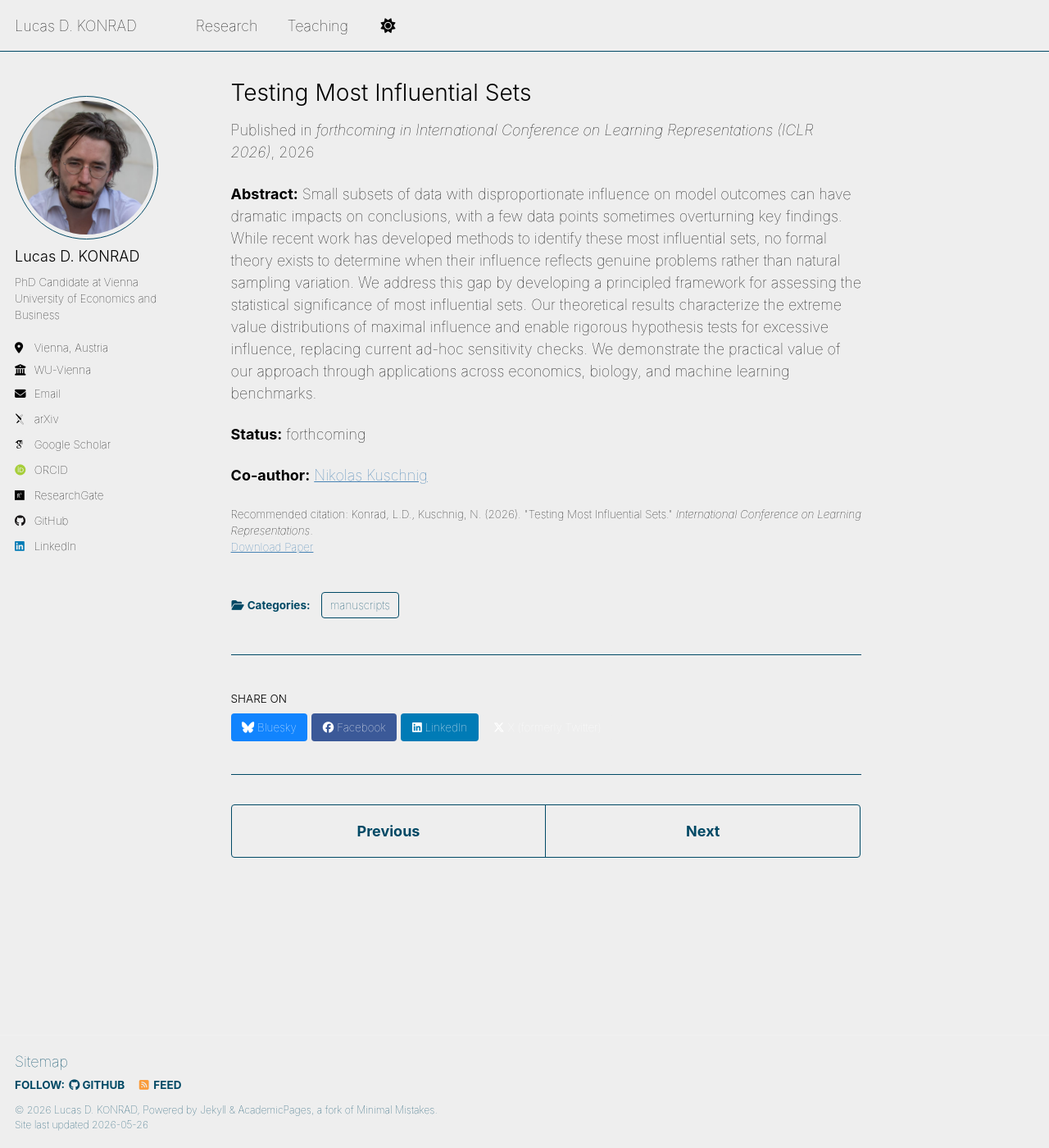
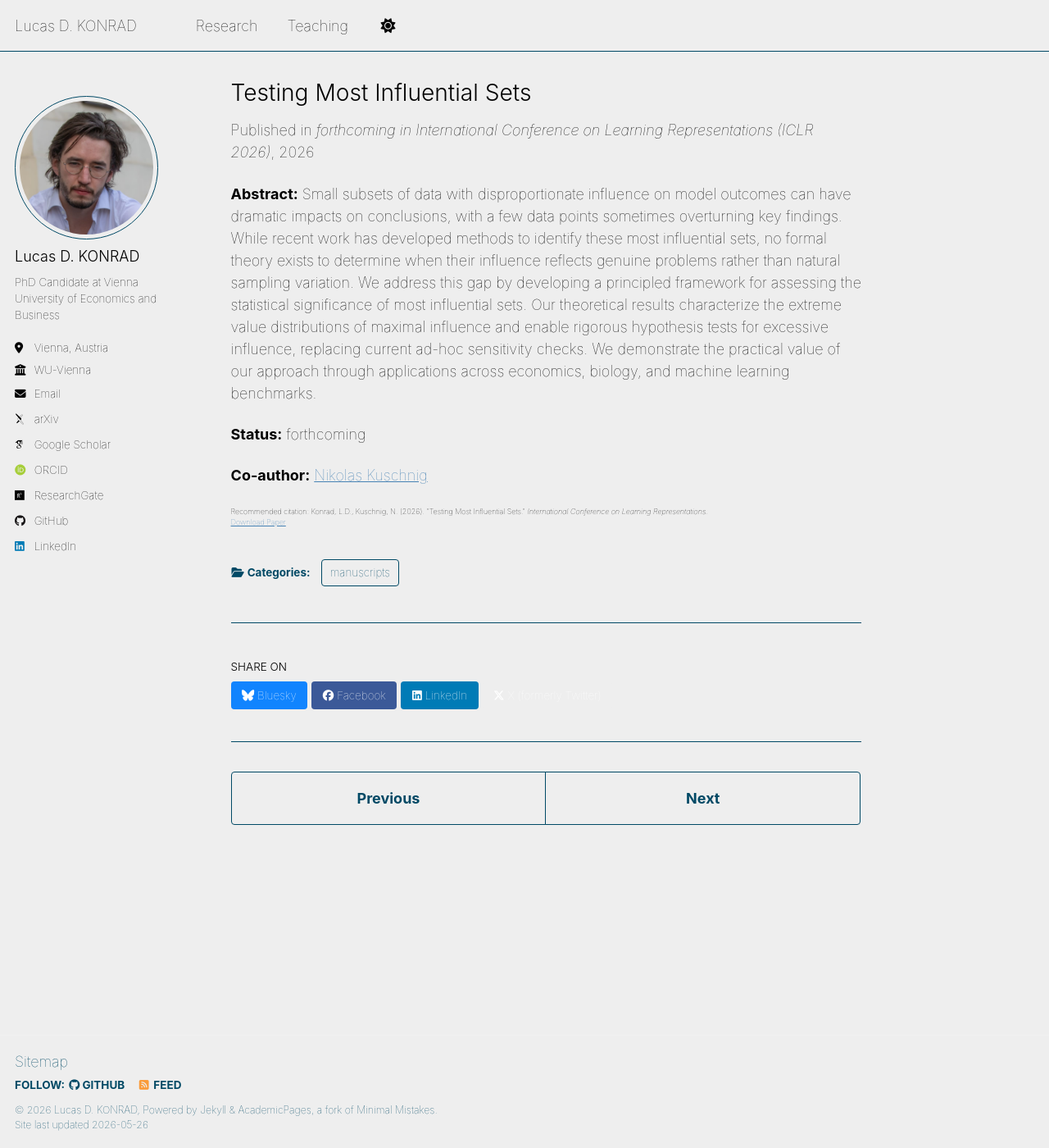
Before and after one commit to konradld/konradld.github.io, a Jekyll site: the page built from _research/publication-testing-most-influential-sets.md, in a window 1280 px wide and 1400 px high. Shown: the whole window at 82% size. Built offline with Jekyll 4.4.1, drawn with Linux system fonts in a browser that asks for light colours; some web fonts are replaced; a script that is not in the unit is left out.

Commit message:
Update single.html

```diff
--- a/_layouts/single.html
+++ b/_layouts/single.html
@@ -48,17 +48,17 @@
         {{ content }}
 
         {% if page.citation and page.paperurl and page.slidesurl and page.bibtexurl %}
-          <p style="font-size: 0.75em">Recommended citation: {{ page.citation }}<br /><a href="{{ page.paperurl }}">Download Paper</a> | <a href="{{ page.slidesurl }}">Download Slides</a> | <a href="{{ page.bibtexurl }}">Download Bibtex</a></p>
+          <p style="font-size: 0.50em">Recommended citation: {{ page.citation }}<br /><a href="{{ page.paperurl }}">Download Paper</a> | <a href="{{ page.slidesurl }}">Download Slides</a> | <a href="{{ page.bibtexurl }}">Download Bibtex</a></p>
         {% elsif page.citation and page.paperurl and page.slidesurl %}
-          <p style="font-size: 0.75em">Recommended citation: {{ page.citation }}<br /><a href="{{ page.paperurl }}">Download Paper</a> | <a href="{{ page.slidesurl }}">Download Slides</a></p>
+          <p style="font-size: 0.50em">Recommended citation: {{ page.citation }}<br /><a href="{{ page.paperurl }}">Download Paper</a> | <a href="{{ page.slidesurl }}">Download Slides</a></p>
         {% elsif page.citation and page.paperurl and page.bibtexurl %}
-          <p style="font-size: 0.75em">Recommended citation: {{ page.citation }}<br /><a href="{{ page.paperurl }}">Download Paper</a> | <a href="{{ page.bibtexurl }}">Download Bibtex</a></p>
+          <p style="font-size: 0.50em">Recommended citation: {{ page.citation }}<br /><a href="{{ page.paperurl }}">Download Paper</a> | <a href="{{ page.bibtexurl }}">Download Bibtex</a></p>
         {% elsif page.citation and page.paperurl %}
-          <p style="font-size: 0.75em">Recommended citation: {{ page.citation }}<br /><a href="{{ page.paperurl }}">Download Paper</a></p>
+          <p style="font-size: 0.50em">Recommended citation: {{ page.citation }}<br /><a href="{{ page.paperurl }}">Download Paper</a></p>
         {% elsif page.citation and page.slidesurl and page.bibtexurl %}
-          <p style="font-size: 0.75em">Recommended citation: {{ page.citation }}<br /><a href="{{ page.slidesurl }}">Download Slides</a> | <a href="{{ page.bibtexurl }}">Download Bibtex</a></p>
+          <p style="font-size: 0.50em">Recommended citation: {{ page.citation }}<br /><a href="{{ page.slidesurl }}">Download Slides</a> | <a href="{{ page.bibtexurl }}">Download Bibtex</a></p>
         {% elsif page.citation and page.slidesurl %}
-          <p style="font-size: 0.75em">Recommended citation: {{ page.citation }}<br /><a href="{{ page.slidesurl }}">Download Slides</a></p>
+          <p style="font-size: 0.50em">Recommended citation: {{ page.citation }}<br /><a href="{{ page.slidesurl }}">Download Slides</a></p>
         {% elsif page.slidesurl and page.bibtexurl %}
           <p style="font-size: smaller"><a href="{{ page.slidesurl }}">Download Slides</a> | <a href="{{ page.bibtexurl }}">Download Bibtex</a></p>
         {% elsif page.paperurl and page.bibtexurl %}
```
